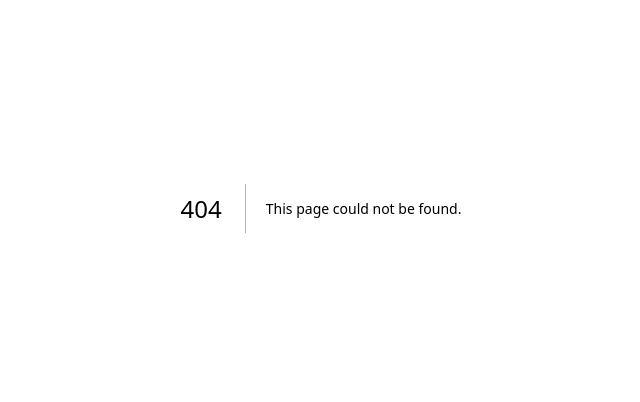
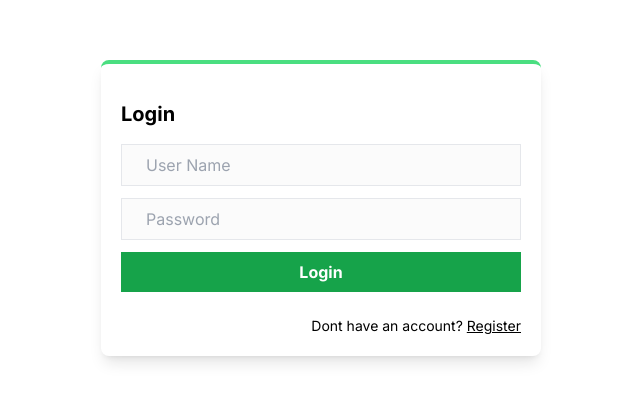
Before and after one commit to VamsiTejchowdary/HoursTracker, a Next.js app: page /login in a window 1280 px wide. Before the commit this address had no page. Shown: the part 192-594 px from the top of the page, without its empty margins (319-959 px from the left). Built offline with nearby package versions, Linux system fonts and the light colour scheme; no server answers.

Commit message:
bug fixed for logout user

```diff
--- /dev/null
+++ b/app/login/page.jsx
@@ -0,0 +1,12 @@
+import LoginForm from "@/components/LoginForm";
+import { getServerSession } from "next-auth";
+import { redirect } from "next/navigation";
+import { authOptions } from "../api/auth/[...nextauth]/route";
+
+export default async function Register() {
+  const session = await getServerSession(authOptions);
+
+  if (session) redirect("/dashboard");
+
+  return <LoginForm />;
+}
--- a/components/LoginForm.jsx
+++ b/components/LoginForm.jsx
@@ -47,7 +47,7 @@ export default function LoginForm() {
             placeholder="Password"
           />
           <button className="bg-green-600 text-white font-bold cursor-pointer px-6 py-2">
-            Login!!!
+            Login
           </button>
           {error && (
             <div className="bg-red-500 text-white w-fit text-sm py-1 px-3 rounded-md mt-2">
--- a/components/RegisterForm.jsx
+++ b/components/RegisterForm.jsx
@@ -92,7 +92,7 @@ export default function RegisterForm() {
               {error}
             </div>
           )}
-          <Link className="text-sm mt-3 text-right" href={"/"}>
+          <Link className="text-sm mt-3 text-right" href={"/login"}>
             Already have an account? <span className="underline">Login</span>
           </Link>
         </form>
```
